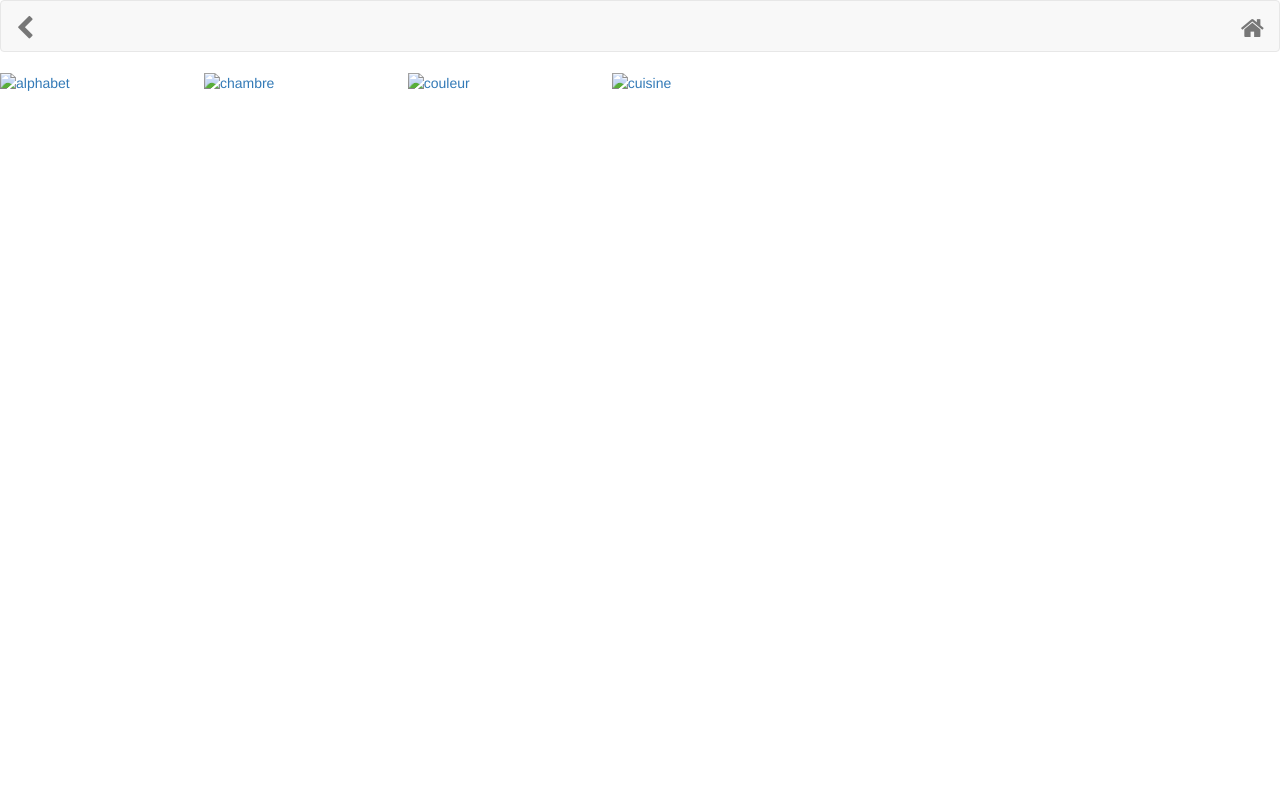
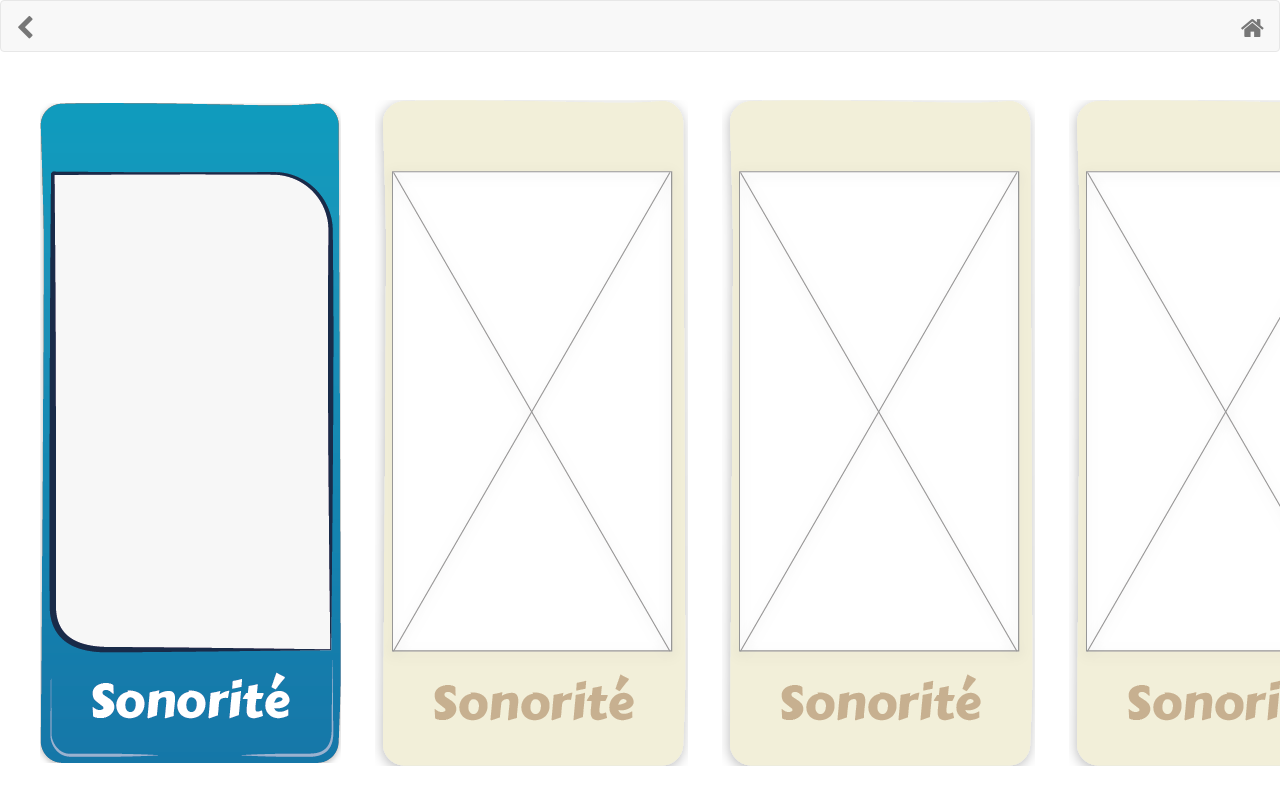
Before and after one commit to pellu/base_telmi, a plain HTML site: page niveaux.html in a window 1280 px wide. Shown: the top 800 px of the page. Drawn offline with Linux system fonts and the light colour scheme.

Commit message:
Modifié niveaux.html pour ajouter Univers_ko.png et Univers_ok.png et adapté le css/style.css

```diff
--- a/css/style.css
+++ b/css/style.css
@@ -117,13 +117,16 @@ textarea {
 /* Pour la page niveaux.html */
 #box-hight-level{
   width: 1000%;
+
 }
 
 .box-level{
-  height: 500px;
-  width:200px;
+  /*height: 500px;
+  width:200px;*/
   list-style: none;
-  /*background-color: red;*/
+  margin-right: 30px;
+  /*border: 1px solid black;
+  background-color: red;*/
   display: inline-block;
 }
 
@@ -175,6 +178,5 @@ li .link-box-level, li .link-step-level{
 }
 
 #test{
-  margin-top: 1000px;
-
+  margin-top: 100px;
 }
--- a/niveaux.html
+++ b/niveaux.html
@@ -63,7 +63,7 @@
 </style>
 </head>
 <header>
-  <nav class="navbar navbar-default">
+  <nav class="navbar navbar-default" id="header-niveaux">
     <div class="container-fluid">
       <div class="navbar-header">
         <a class="navbar-brand" href="#"><i style="font-size: 25px;" class="fa fa-chevron-left" aria-hidden="true"></i></a>
@@ -77,26 +77,86 @@
 <section>
 
   <div id="box-hight-level">
-    <div class="box-level">
-      <a href="#">
-        <img src="./img/" alt="alphabet">
-      </a>
-    </div>
-    <div class="box-level">
-      <a href="#">
-        <img src="./img/" alt="chambre">
-      </a>
-    </div>
-    <div class="box-level">
-      <a href="#">
-        <img src="./img/" alt="couleur">
-      </a>
-    </div>
-    <div class="box-level">
-      <a href="#">
-        <img src="./img/" alt="cuisine">
-      </a>
-    </div>
+      <ul id="test">
+        <li class="box-level">
+          <a class="link-box-level" href="#">
+            <img src="./img/Export/Univers_ok.png" alt="alphabet">
+          </a>
+        </li>
+        <li class="box-level">
+          <a class="link-box-level" href="#">
+            <img src="./img/Export/Univers_ko.png" alt="chambre">
+          </a>
+        </li>
+        <li class="box-level">
+          <a class="link-box-level" href="#">
+            <img src="./img/Export/Univers_ko.png" alt="couleur">
+          </a>
+        </li>
+        <li class="box-level">
+          <a class="link-box-level" href="#">
+            <img src="./img/Export/Univers_ko.png" alt="cuisine">
+          </a>
+        </li>
+        <li class="box-level">
+          <a class="link-box-level" href="#">
+            <img src="./img/Export/Univers_ko.png" alt="Truc">
+          </a>
+        </li>
+        <li class="box-level">
+          <a class="link-box-level" href="#">
+            <img src="./img/Export/Univers_ko.png" alt="Truc">
+          </a>
+        </li>
+        <li class="box-level">
+          <a class="link-box-level" href="#">
+            <img src="./img/Export/Univers_ko.png" alt="Truc">
+          </a>
+        </li>
+        <li class="box-level">
+          <a class="link-box-level" href="#">
+            <img src="./img/Export/Univers_ko.png" alt="Truc">
+          </a>
+        </li>
+        <li class="box-level">
+          <a class="link-box-level" href="#">
+            <img src="./img/Export/Univers_ko.png" alt="Truc">
+          </a>
+        </li>
+        <li class="box-level">
+          <a class="link-box-level" href="#">
+            <img src="./img/Export/Univers_ko.png" alt="Truc">
+          </a>
+        </li>
+        <li class="box-level">
+          <a class="link-box-level" href="#">
+            <img src="./img/Export/Univers_ko.png" alt="Truc">
+          </a>
+        </li>
+        <li class="box-level">
+          <a class="link-box-level" href="#">
+            <img src="./img/Export/Univers_ko.png" alt="Truc">
+          </a>
+        </li>
+        <li class="box-level">
+          <a class="link-box-level" href="#">
+            <img src="./img/Export/Univers_ko.png" alt="Truc">
+          </a>
+        </li>
+        <li class="box-level">
+          <a class="link-box-level" href="#">
+            <img src="./img/Export/Univers_ko.png" alt="Truc">
+          </a>
+        </li>
+        <li class="box-level">
+          <a class="link-box-level" href="#">
+            <img src="./img/Export/Univers_ko.png" alt="Truc">
+          </a>
+        </li>
+
+      </ul>
+
+
   </div>
 
 </section>
```
